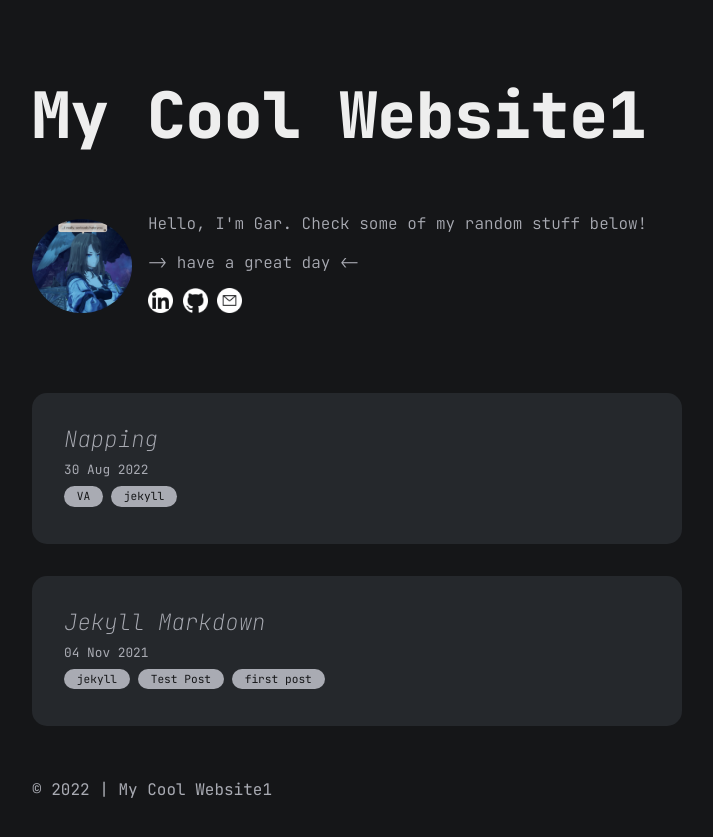
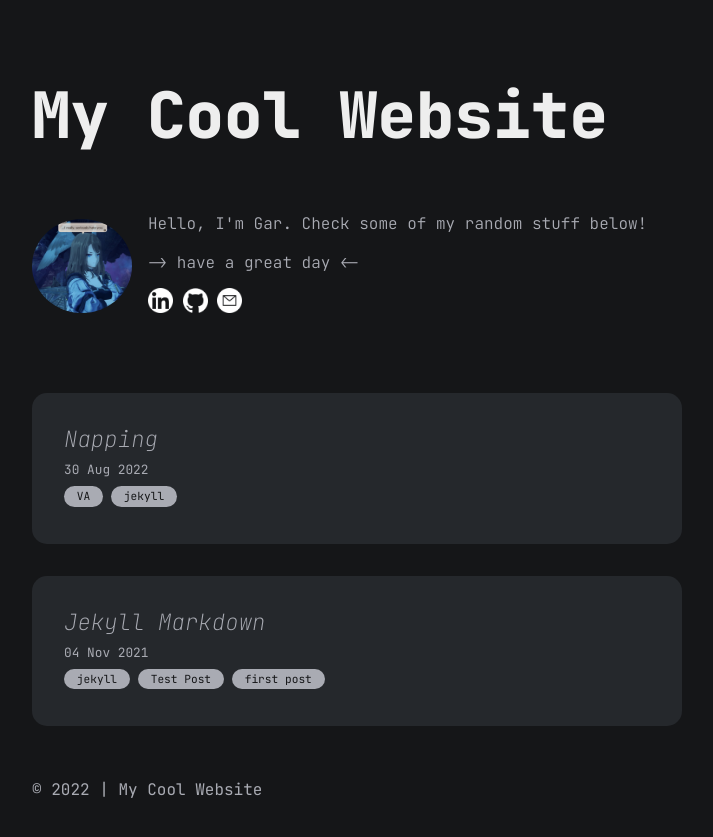
Before and after one commit to who-9/blog, a Jekyll site: the page built from index.md, in a window 1280 px wide. Shown: the top 837 px of the page, without its empty margins (283-996 px from the left). Built offline with Jekyll 4.4.1, drawn with Linux system fonts in a browser that asks for light colours.

Commit message:
Update _config.yml

```diff
--- a/_config.yml
+++ b/_config.yml
@@ -1,4 +1,4 @@
-title: My Cool Website1
+title: My Cool Website
 markdown: kramdown
 url: ""
 baseurl: "/blog"
```
